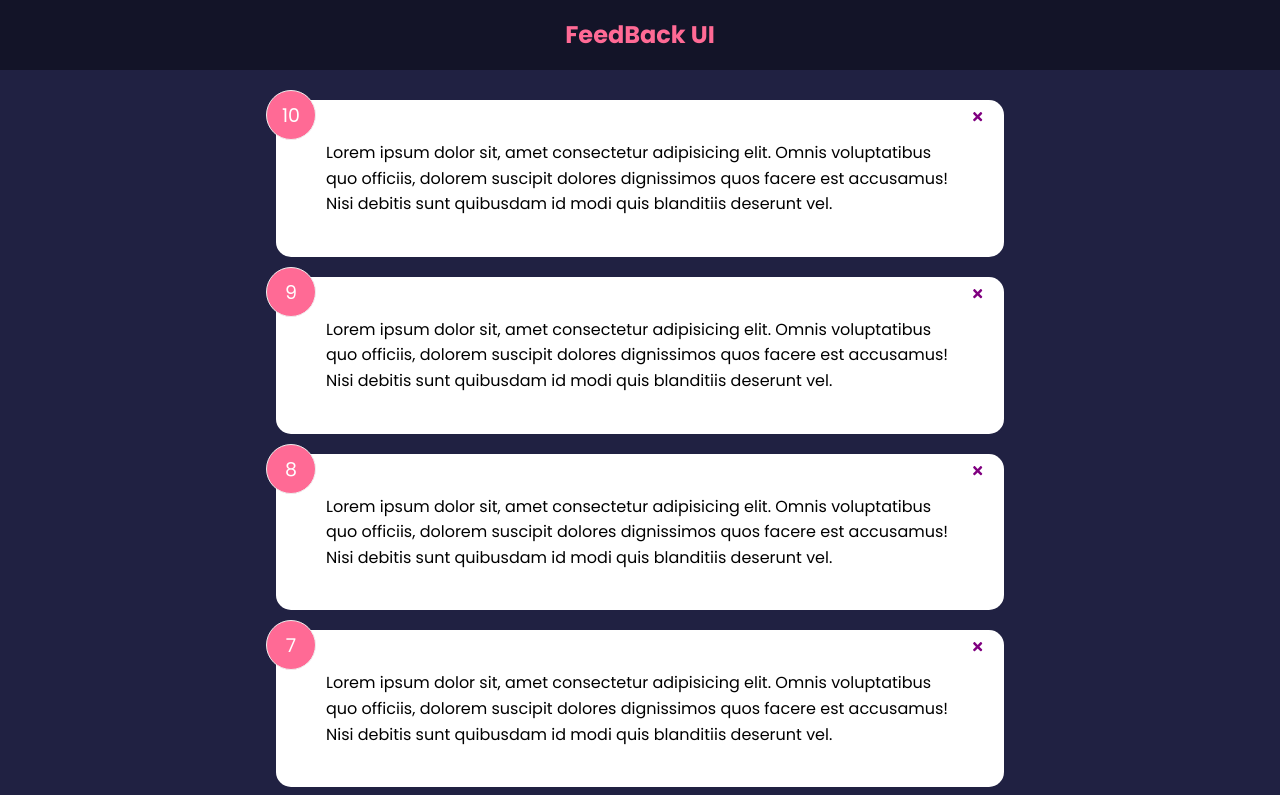
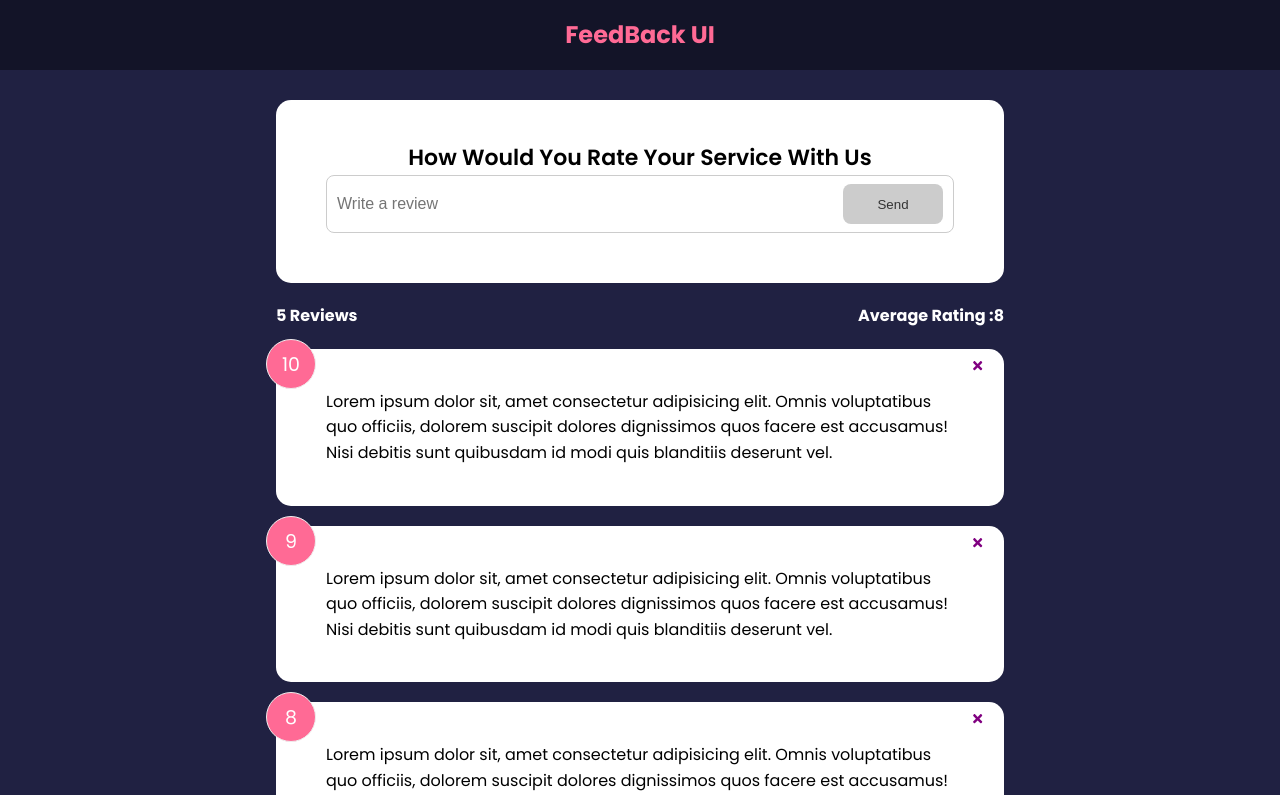
Before and after one commit to Mohd-muneer/FeedBack-app-React-, a React (Create React App) app in the folder feedback-app/: page / in a window 1280 px wide. Shown: the top 795 px of the page. Built offline with nearby package versions, Linux system fonts and the light colour scheme; the HTML template or start-up script is replaced by a standard one.

Commit message:
Added stats and done with the validation

```diff
--- a/feedback-app/src/App.js
+++ b/feedback-app/src/App.js
@@ -1,7 +1,9 @@
  import { useState } from "react"
  import Header from "./components/Header"
- import FeedBackList from "./components/FeedBackList"
+ import FeedbackList from "./components/FeedbackList"
+ import FeedbackStats from "./components/FeedbackStats"
  import FeedbackData from "./data/FeedbackData"
+ import FeedbackForm from "./components/FeedbackForm"
 
 
 function App() {
@@ -18,7 +20,9 @@
         <>
         <Header/>
         <div className="container">
-          <FeedBackList feedback={feedback}
+          <FeedbackForm />
+          <FeedbackStats feedback={feedback}/>
+          <FeedbackList feedback={feedback}
           handleDelete={deleteFeedback}/>
 
 
--- /dev/null
+++ b/feedback-app/src/components/FeedbackForm.jsx
@@ -0,0 +1,55 @@
+import { useState } from "react"
+import Card from "./shared/Card"
+import Button from "./shared/Button"
+
+
+function FeedbackForm() {
+    const [text,setText]= useState('')
+    const [btnDisabled,setBtnDisabled]= useState(true)
+    const [message,setMessage]= useState(' ')
+
+
+
+    const handleTextChange = (e) =>{
+        if(text===''){
+            setBtnDisabled(true)
+            setMessage(null)
+       }else if(text !=='' && text.trim().length <= 10  ){
+        setBtnDisabled(true)
+        setMessage('Text must be at least 10 characters')
+
+       }else{
+        setMessage(null)
+        setBtnDisabled(false)
+       }
+
+        setText(e.target.value);
+    }
+
+
+  return (
+     <Card>
+         <form action="">
+            <h2>How Would You Rate Your Service With Us</h2>
+
+            {/* todo- rating select components   */}
+
+            <div className="input-group">
+                <input
+                 onChange={handleTextChange}
+                  type="text"
+                  placeholder="Write a review"
+                  value={text}
+                   />
+                < Button type="submit" isDisabled={btnDisabled}  >Send</ Button>
+            </div>
+            {message &&
+             <div className="message">
+                {message}
+             </div>}
+         </form>
+     </Card>
+  )
+}
+
+export default FeedbackForm
--- /dev/null
+++ b/feedback-app/src/components/FeedbackStats.jsx
@@ -0,0 +1,23 @@
+import React from 'react'
+import PropTypes from 'prop-types'
+
+function FeedbackStats({feedback}) {
+    // Calculate Rating Avg
+    let average = feedback.reduce((acc,cur) =>{
+      return acc + cur.rating
+    },0) / feedback.length;
+
+    average = average.toFixed(1).replace(/[.,]0$/, '')
+
+  return (
+    <div className='feedback-stats'>
+      <h4>{feedback.length} Reviews</h4>
+      <h4>Average Rating :{isNaN (average) ? 0 :average}</h4>
+    </div>
+  )
+}
+FeedbackStats.propTypes={
+    feedback: PropTypes.array.isRequired,
+}
+
+export default FeedbackStats
--- /dev/null
+++ b/feedback-app/src/components/shared/Button.jsx
@@ -0,0 +1,25 @@
+import PropTypes from 'prop-types'
+import React from 'react'
+
+function Button({children,version,type,isDisabled}) {
+  return (
+     <button type={type} disabled={isDisabled} className={`btn
+     btn-${version}`}>
+      {children}
+     </button>
+  )
+}
+ Button.defaultProps ={
+    version:'primary',
+    type:'button',
+    isDisabled:false
+ }
+ Button.propTypes={
+    children: PropTypes.node.isRequired,
+    version: PropTypes.string,
+    type: PropTypes.string,
+    isDisabled: PropTypes.bool,
+
+ }
+
+export default Button
```
Also changed, not shown: feedback-app/src/components/FeedBackList.jsx (+9 -9 lines).
